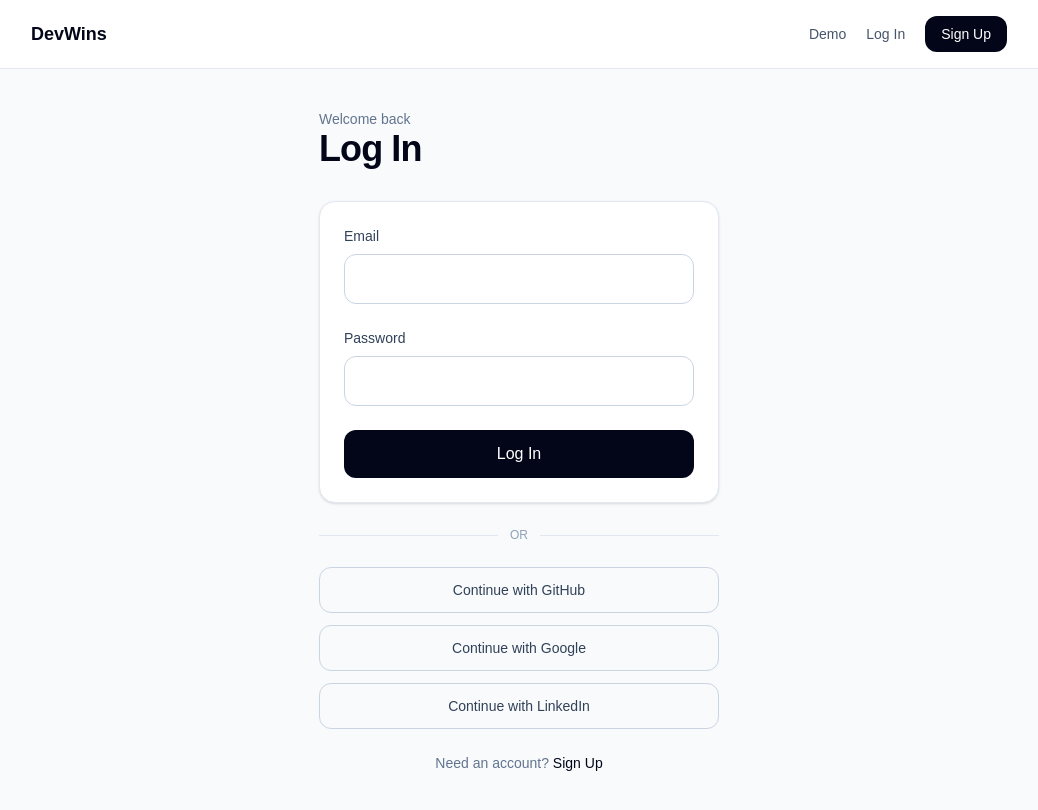
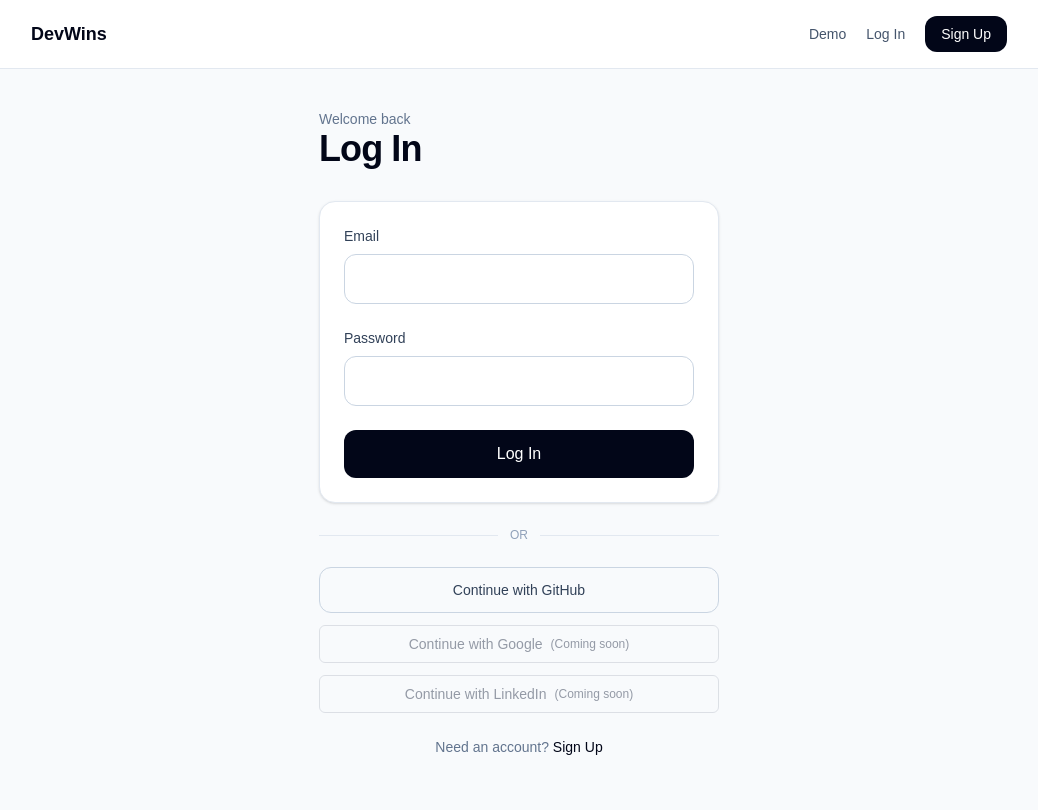
Before and after one commit to fbarrett12/devwins, a Next.js app: page /login in a window 1280 px wide. Shown: the top 810 px of the page, without its empty margins (121-1159 px from the left). Built offline with nearby package versions, Linux system fonts and the light colour scheme; no server answers.

Commit message:
disabled inactive oauth buttons until further notice

```diff
--- a/app/login/page.tsx
+++ b/app/login/page.tsx
@@ -1,6 +1,7 @@
 import Link from "next/link";
 import { loginAction } from "@/app/actions/authActions";
 import { signIn } from "@/lib/auth";
+import { ComingSoonAuthButton } from "@/components/auth/ComingSoonAuthButton";
 
 export default function LoginPage() {
   return (
@@ -68,7 +69,7 @@ export default function LoginPage() {
           </button>
         </form>
 
-        <form
+        {/* <form
           action={async () => {
             "use server";
             await signIn("google", { redirectTo: "/wins" });
@@ -77,9 +78,9 @@ export default function LoginPage() {
           <button className="w-full rounded-xl border border-slate-300 px-5 py-3 text-sm font-medium text-slate-700 hover:bg-slate-50">
             Continue with Google
           </button>
-        </form>
+        </form> */}
 
-        <form
+        {/* <form
           action={async () => {
             "use server";
             await signIn("linkedin", { redirectTo: "/wins" });
@@ -88,7 +89,9 @@ export default function LoginPage() {
           <button className="w-full rounded-xl border border-slate-300 px-5 py-3 text-sm font-medium text-slate-700 hover:bg-slate-50">
             Continue with LinkedIn
           </button>
-        </form>
+        </form> */}
+        <ComingSoonAuthButton provider="Google" />
+        <ComingSoonAuthButton provider="LinkedIn" />
       </div>
 
       <p className="mt-6 text-center text-sm text-slate-500">
--- /dev/null
+++ b/components/auth/ComingSoonAuthButton.tsx
@@ -0,0 +1,31 @@
+"use client";
+
+type ComingSoonAuthButtonProps = {
+  provider: "Google" | "LinkedIn";
+};
+
+export function ComingSoonAuthButton({
+  provider,
+}: ComingSoonAuthButtonProps) {
+  function handleClick() {
+    window.alert(`${provider} sign-in is coming soon.`);
+  }
+
+  return (
+    <button
+      type="button"
+      onClick={handleClick}
+      aria-disabled="true"
+      title={`${provider} sign-in coming soon`}
+      className="
+        flex w-full cursor-not-allowed items-center justify-center
+        rounded-md border border-gray-300 px-4 py-2
+        text-sm font-medium text-gray-500
+        opacity-70 transition hover:bg-gray-50
+      "
+    >
+      Continue with {provider}
+      <span className="ml-2 text-xs">(Coming soon)</span>
+    </button>
+  );
+}
```
